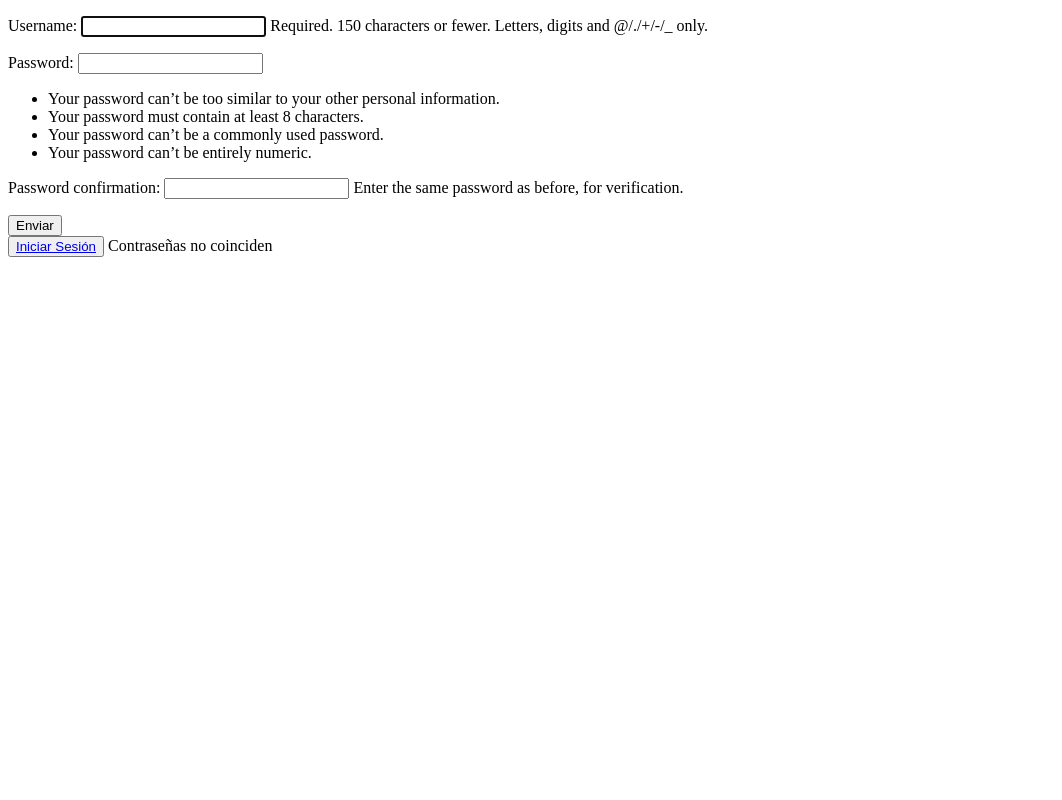
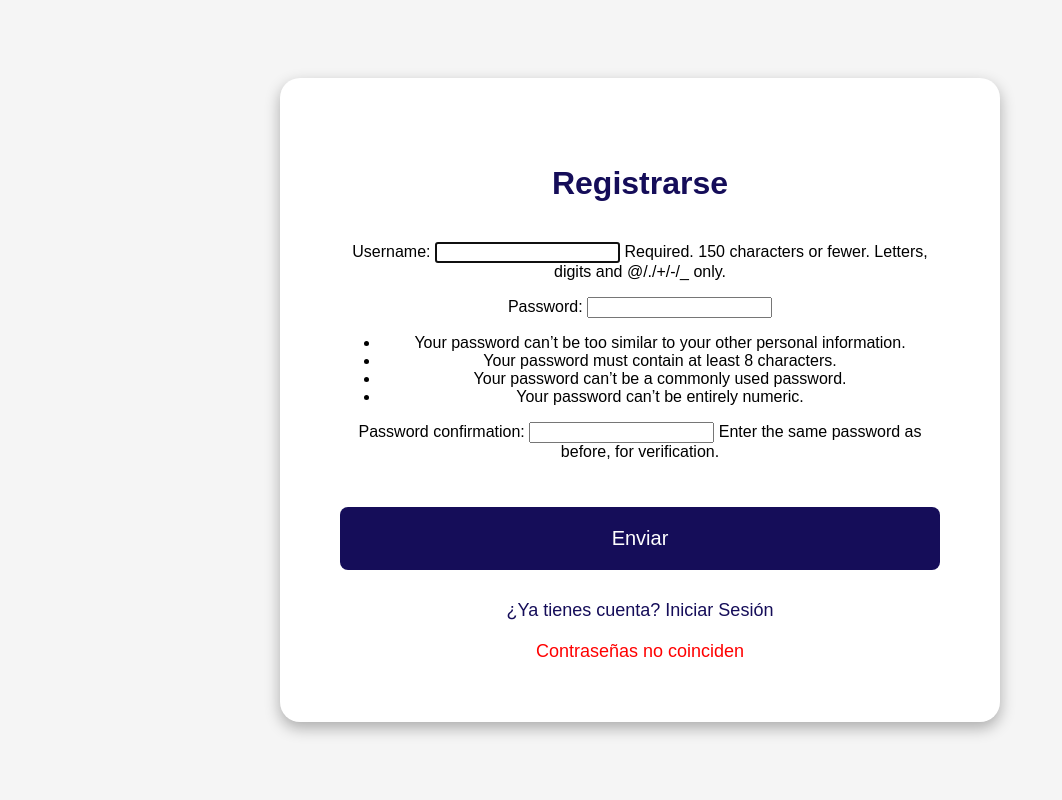
Before and after one commit to ElIngeJuan/Proyecto_Salon_Belleza, a Django app: page /registro/ in a window 1280 px wide. Shown: the whole page, without its empty margins (0-1062 px from the left). Run offline with Django 5.2, Linux system fonts and the light colour scheme.

Commit message:
registro maluco

```diff
--- a/Reserva/templates/registro.html
+++ b/Reserva/templates/registro.html
@@ -1,3 +1,4 @@
+
 <!DOCTYPE html>
 <html lang="en">
 <head>
@@ -5,22 +6,20 @@
     <meta name="viewport" content="width=device-width, initial-scale=1.0">
     <title>Document</title>
 </head>
-<body>
-    <form method="post">
-        {% csrf_token %}
-        {{form.as_p}}
+<body style="font-family: Arial, sans-serif; background-color: #f5f5f5; display: flex; justify-content: center; align-items: center; height: 100vh; margin: 0;">
+    <div style="background: #ffffff; padding: 60px; border-radius: 20px; box-shadow: 0 6px 15px rgba(0, 0, 0, 0.3); width: 600px; text-align: center;">
+        <h2 style="color: #150d59; margin-bottom: 40px; font-size: 32px;">Registrarse</h2>
+        <form method="post" style="margin: 0;">
+            {% csrf_token %}
+            {{ form.as_p }}
+            <button type="submit" style="background-color: #150d59; color: white; padding: 20px 30px; border: none; border-radius: 8px; cursor: pointer; font-size: 20px; width: 100%; margin-top: 30px;">Enviar</button>
+        </form>
 
-        <button type="submit">
-            Enviar
-        </button>
+        <a href="{% url 'login_usuario' %}" style="margin-top: 30px; display: inline-block; font-size: 18px; color: #150d59; text-decoration: none;">¿Ya tienes cuenta? Iniciar Sesión</a>
 
-    </form>
-
-
-    <button>
-        <a href="{% url 'login_usuario' %}">Iniciar Sesión</a>
-    </button>
-
-    {{error}}
+        {% if error %}
+            <div style="color: red; margin-top: 20px; font-size: 18px;">{{ error }}</div>
+        {% endif %}
+    </div>
 </body>
 </html>
```
